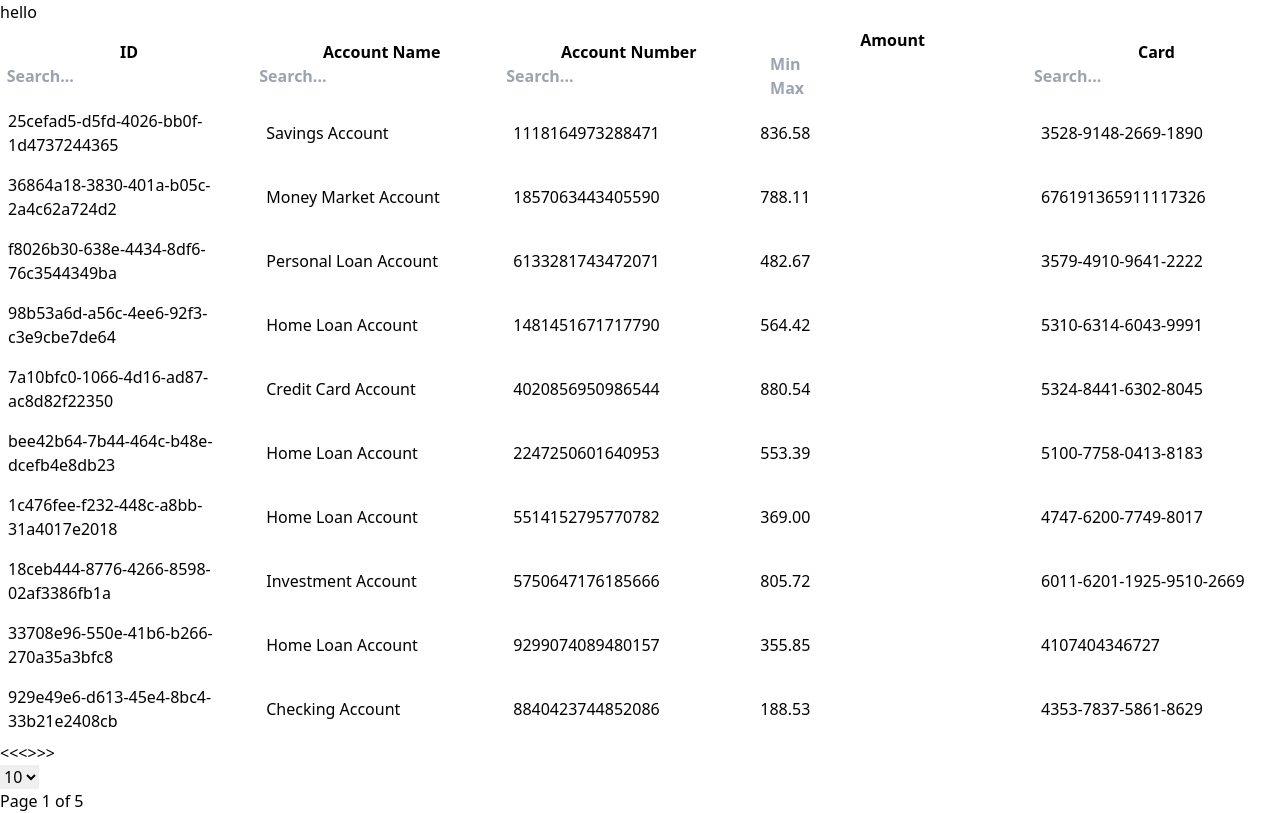
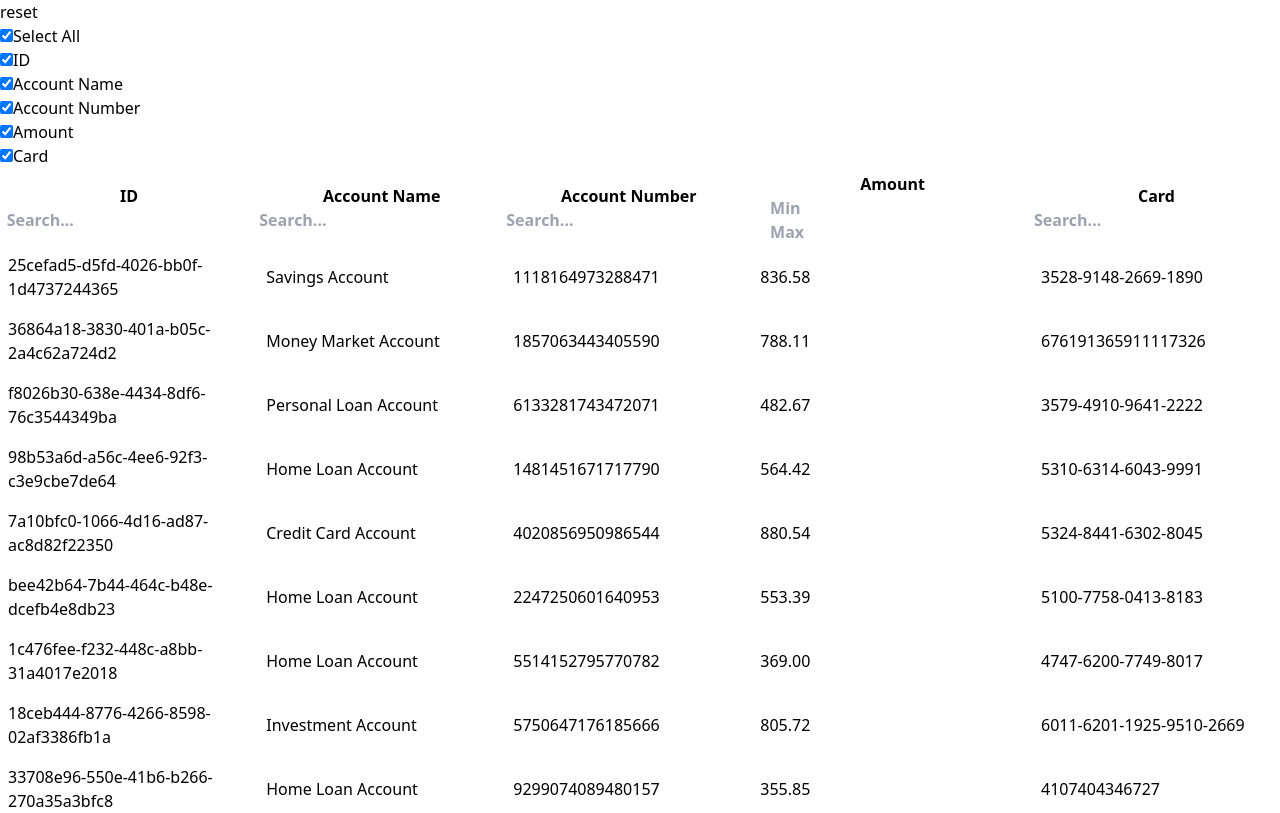
Before and after one commit to developerjoydebnath/react-dnd-table, a React (Vite) app: page / in a window 1280 px wide. Shown: the top 813 px of the page. Built offline with nearby package versions, Linux system fonts and the light colour scheme.

Commit message:
reset done

```diff
--- a/src/App.jsx
+++ b/src/App.jsx
@@ -10,9 +10,6 @@ function App() {
 
   return (
     <div>
-      <div>
-        <h1>hello</h1>
-      </div>
       <Table
         data={data}
         columns={[...Columns]}
--- a/src/components/DraggableRow.jsx
+++ b/src/components/DraggableRow.jsx
@@ -45,11 +45,8 @@ export const DraggableRow = ({
     const [{ canDrop, isOver }, drop] = useDrop({
         accept: 'ROW',
         drop: (dragRow) => {
-
             const reOrdered = reOrderedTableRow(dragRow.row.id, row.id, rowOrder)
-
             setRowOrder(reOrdered)
-
         },
         collect: (monitor) => ({
             isOver: monitor.isOver(),
@@ -67,7 +64,7 @@ export const DraggableRow = ({
     }, [preview])
 
 
-    return <tr className={`${isActive ? 'bg-slate-200' : 'hover:bg-gray-200'}`} ref={ref} style={{background: isDragging ? '#efefef': '', opacity: isDragging ? '0.3' : ''}}>
+    return <tr className={`${isActive ? 'bg-[#e6e6e6]' : 'hover:bg-[#e6e6e6]'}`} ref={ref} style={{ opacity: isDragging ? '0.5' : ''}}>
         {tableColumns?.map(col => (
             <React.Fragment key={col.id}>
                 {col.cell({row})}
--- a/src/components/DraggableTableHeader.jsx
+++ b/src/components/DraggableTableHeader.jsx
@@ -46,14 +46,19 @@ export const DraggableTableHeader = ({
         })
     })
 
-    const [, drop] = useDrop({
+    const [{canDrop, isOver}, drop] = useDrop({
         accept: 'COLUMN',
         drop: (dragCol) => {
             const reOrdered = reOrderedColumns(dragCol?.column?.id, column?.id, columnOrder)
             setColumnOrder(reOrdered)
-        }
+        },
+        collect: (monitor) => ({
+            isOver: monitor.isOver(),
+            canDrop: monitor.canDrop(),
+        })
     })
 
+    const isActive = isOver && canDrop;
 
     drag(drop(ref))
 
@@ -81,7 +86,7 @@ export const DraggableTableHeader = ({
 
 
     // eslint-disable-next-line react/prop-types
-    return <th className="px-2" style={{background: isDragging ? '#ddd' : ''}} ref={ref}>
+    return <th className={`px-2 transition-all ${isDragging ? 'opacity-30': ''} ${isActive ? 'scale-105' : ''}`} ref={ref}>
         <div>
             <div>{column?.heading}</div>
             <div className="my-1.5">
--- /dev/null
+++ b/src/components/ResetAndFilter.jsx
@@ -0,0 +1,172 @@
+/* eslint-disable react/prop-types */
+
+import React from "react";
+
+
+export const ResetAndFilter = ({
+    columns,
+    allSelected,
+    selecteds,
+    setSelecteds,
+    columnOrder,
+    setColumnOrder,
+    setAllSelected
+}) => {
+
+    // unselect select all if at least one selected is false
+    React.useEffect(() => {
+        if(
+            selecteds.id === false ||
+            selecteds.account_name === false ||
+            selecteds.account_number === false ||
+            selecteds.card === false ||
+            selecteds.amount === false
+        ) {
+            setAllSelected(false);
+        }
+        else if(
+            selecteds.id === true &&
+            selecteds.account_name === true &&
+            selecteds.account_number === true &&
+            selecteds.card === true &&
+            selecteds.amount === true
+        ) {
+            setAllSelected(true);
+        }
+    }, [selecteds]);
+
+
+    // handling the column by selected status
+    React.useEffect(() => {
+        if(
+            selecteds.id === false &&
+            selecteds.account_name === false &&
+            selecteds.account_number === false &&
+            selecteds.card === false &&
+            selecteds.amount === false
+        ){
+            setColumnOrder([]);
+        }
+        if (
+            allSelected &&
+            selecteds.id === true &&
+            selecteds.account_name === true &&
+            selecteds.account_number === true &&
+            selecteds.card === true &&
+            selecteds.amount === true
+        ){
+            setColumnOrder(['id', 'account_name', 'account_number', 'amount', 'card'])
+        }
+
+    },[allSelected, selecteds]);
+
+
+    // unselect all items if all selected is false
+    React.useEffect(() => {
+        if(allSelected){
+            setSelecteds({
+                id : true,
+                amount: true,
+                card: true,
+                account_number: true,
+                account_name: true,
+            })
+        }
+    }, [allSelected, setSelecteds]);
+
+
+        // reset column headings
+        const resetColumnOrder = () => {
+            setAllSelected(true)
+            setColumnOrder(columns.map(column => column.id))
+        }
+
+        // handle select all status
+        const selectAllStatus = () => {
+            setAllSelected(!allSelected)
+            if(allSelected){
+                setSelecteds({
+                    id : false,
+                    amount: false,
+                    card: false,
+                    account_number: false,
+                    account_name: false,
+                });
+            }
+        }
+
+
+    // handling column hiding and showing
+    const handleHiding = (e) => {
+    const index = columnOrder.findIndex(i => i === e.target.id);
+        if(!e.target.checked){
+            if(index !== -1){
+                const newColOrder = [...columnOrder];
+                newColOrder.splice(index, 1);
+                setColumnOrder(newColOrder);
+            }
+        } else {
+            if(index === -1){
+                setColumnOrder([...columnOrder, e.target.id]);
+            }
+        }
+    };
+
+    // handle single item status
+    const singleChecking = (e) => {
+
+        switch (e.target.id) {
+            case 'id':
+                handleHiding(e);
+                return setSelecteds({...selecteds, id: !selecteds.id});
+            case 'card':
+                handleHiding(e);
+                return setSelecteds({...selecteds, card: !selecteds.card});
+            case 'amount':
+                handleHiding(e);
+                return setSelecteds({...selecteds, amount: !selecteds.amount});
+            case 'account_number':
+                handleHiding(e);
+                return setSelecteds({...selecteds, account_number: !selecteds.account_number});
+            case 'account_name':
+                handleHiding(e);
+                return setSelecteds({...selecteds, account_name: !selecteds.account_name});
+            default:
+                return selecteds;
+        }
+    }
+
+
+    return (
+        <div>
+            <button  onClick={resetColumnOrder} className="border px-5 py-2 mb-2 rounded bg-gray-300">reset</button>
+            <div className="border bg-white">
+                <div>
+                    <input
+                        checked={allSelected}
+                        onChange={selectAllStatus} type="checkbox"
+                        name='all'
+                        id='all'
+                        className="me-1"
+                    />
+                    <label htmlFor='all'>Select All</label>
+                </div>
+                {
+                    columns.map(col =>
+                        <div key={col.id}>
+                            <input
+                                type="checkbox"
+                                onChange={(e) => singleChecking(e)}
+                                checked={selecteds[col.id]}
+                                name={col.id}
+                                id={col.id}
+                                className="me-1"
+                            />
+                            <label htmlFor={col.id}>{col.heading}</label>
+                        </div>
+                    )
+                }
+            </div>
+        </div>
+    )
+}
--- a/src/components/table/Table.jsx
+++ b/src/components/table/Table.jsx
@@ -1,9 +1,10 @@
 /* eslint-disable react/prop-types */
 /* eslint-disable no-unused-vars */
-import React, { useEffect } from "react";
+import React from "react";
 import { DraggableRow } from "../DraggableRow";
 import { DraggableTableHeader } from "../DraggableTableHeader";
 import Pagination from "../Pagination";
+import { ResetAndFilter } from "../ResetAndFilter";
 
 
 export const Table = ({
@@ -26,6 +27,15 @@ export const Table = ({
         card_number: '',
         account_number: '',
         account_name: '',
+    });
+
+    // select status
+    const [selecteds, setSelecteds] = React.useState({
+        id : true,
+        amount: true,
+        card: true,
+        account_number: true,
+        account_name: true,
     })
 
 
@@ -41,6 +51,8 @@ export const Table = ({
     // total page
     const [totalPages, setTotalPages] = React.useState(Math.ceil(totalData / itemsPerPage));
 
+    // all checked
+    const [allSelected, setAllSelected] = React.useState(true)
 
     // get the column data by heading ids
     const tableColumns = columnOrder.map(col => {
@@ -75,7 +87,7 @@ export const Table = ({
     }
 
 
-    // search filter with pagination
+    // search filter
     const searchFilteredData = tableRows.filter(row => {
 
         return (
@@ -89,16 +101,28 @@ export const Table = ({
 
     })
 
-
+    // pagination
     const paginationData = searchFilteredData.slice((pageNumber - 1) * itemsPerPage, pageNumber * itemsPerPage)
 
 
-    useEffect(() => {
-        setTotalData(searchFilteredData?.length)
-    }, [searchFilteredData])
+    // set total data after filtering
+    React.useEffect(() => {
+        if(
+            selecteds.id === false &&
+            selecteds.account_name === false &&
+            selecteds.account_number === false &&
+            selecteds.card === false &&
+            selecteds.amount === false
+        ) {
+            setTotalPages(0);
+        } else {
+            setTotalPages(Math.ceil(totalData / itemsPerPage));
+            setTotalData(searchFilteredData?.length);
+        }
+    }, [searchFilteredData, selecteds, itemsPerPage,  totalData]);
 
 
-    useEffect(() => {
+    React.useEffect(() => {
         // maximum amount of table
         const maxAmount = Math.max(...data.map(d => (parseInt(d.amount)))) + 1;
 
@@ -106,10 +130,21 @@ export const Table = ({
             setFilterValue({...filterValue, amount_max: maxAmount})
         }
 
-    }, [filterValue.amount_max])
+    }, [filterValue.amount_max]);
+
+
 
     return (
         <div className="mx-20 mt-10 rounded-md">
+            <ResetAndFilter
+                setAllSelected={setAllSelected}
+                columns={columns}
+                allSelected={allSelected}
+                selecteds={selecteds}
+                setSelecteds={setSelecteds}
+                columnOrder={columnOrder}
+                setColumnOrder={setColumnOrder}
+            />
             <table className="w-full">
 
                 <thead className="">
```
